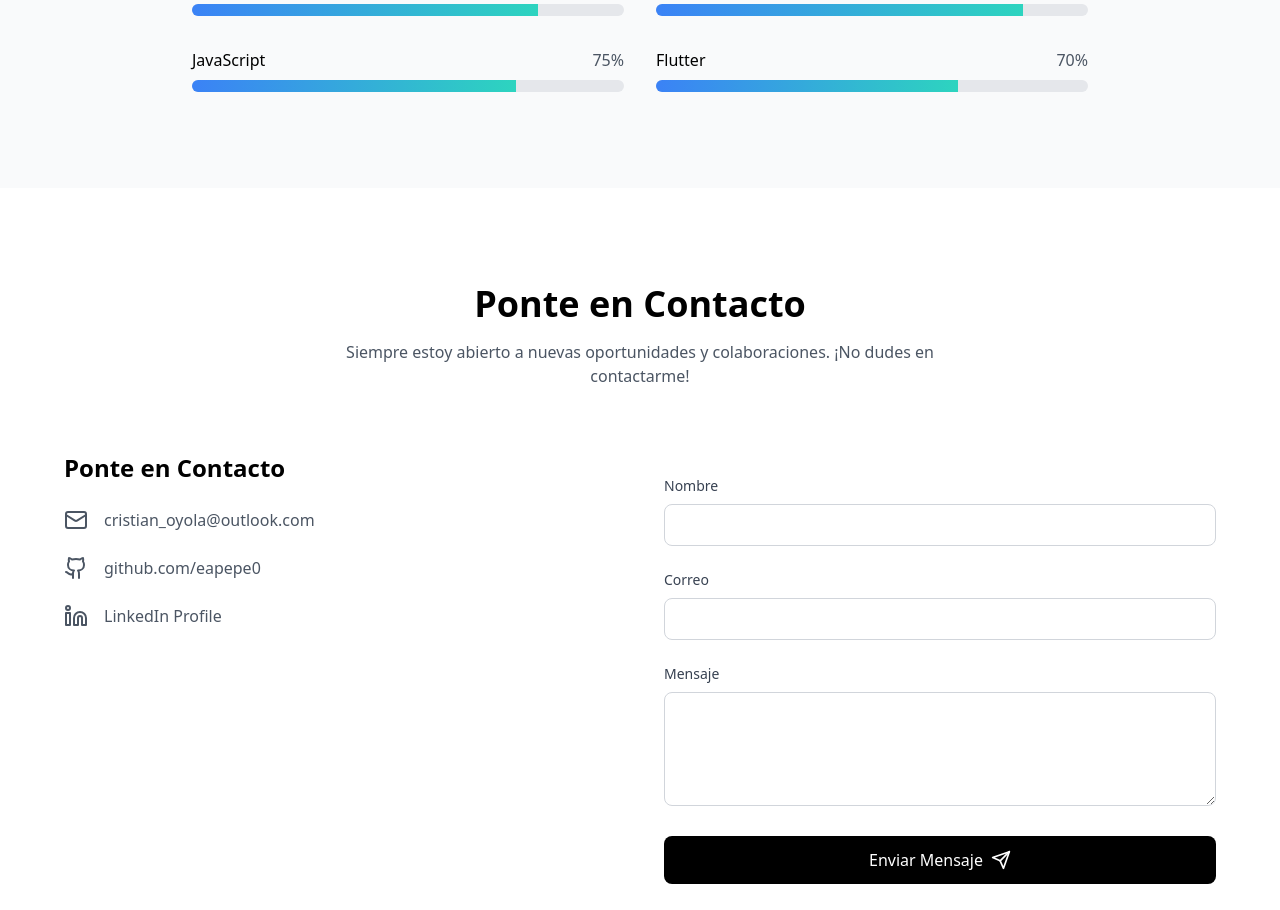
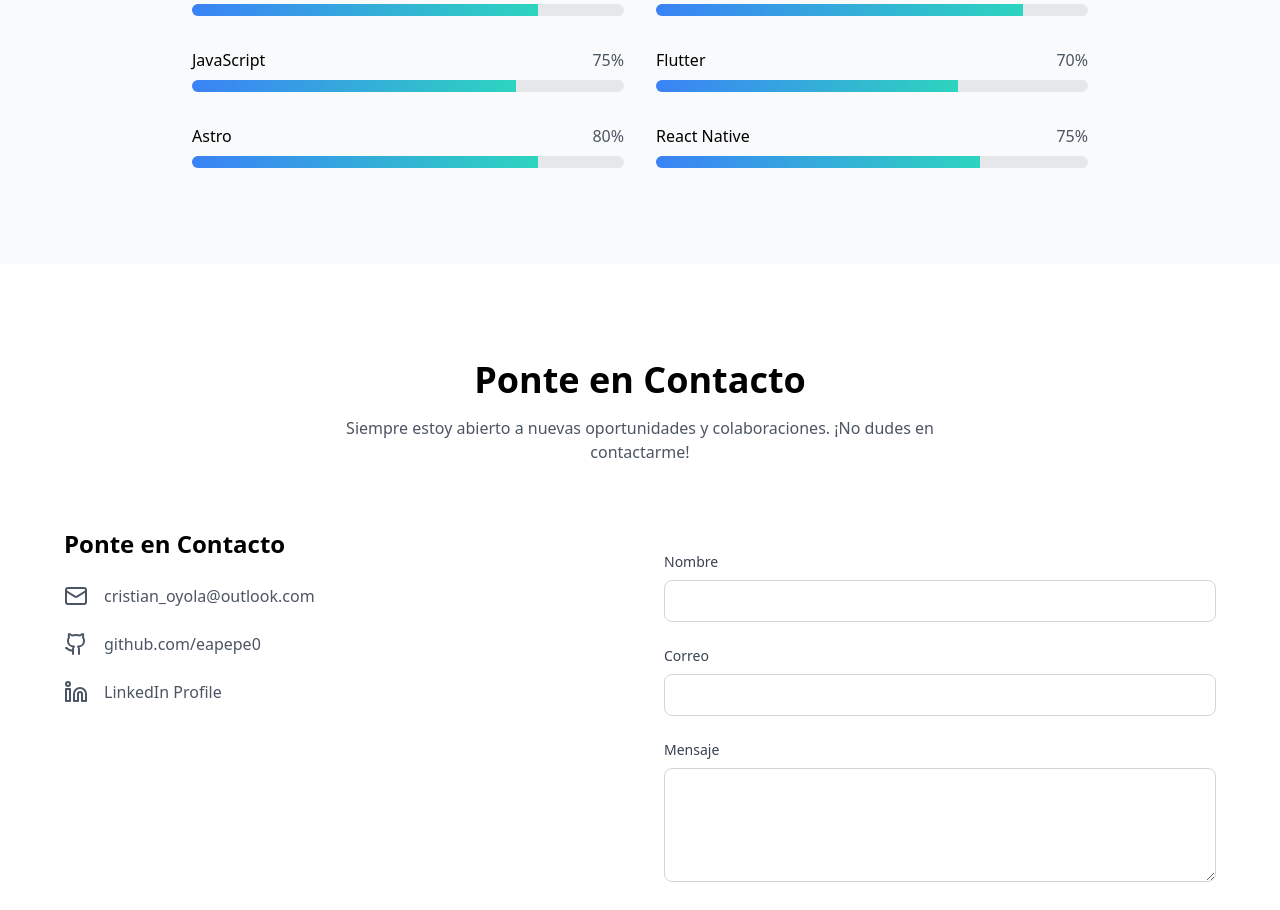
Before and after one commit to eapepe0/eapepe0.github.io, a React (Vite) app: page / in a window 1280 px wide. Shown: the part 2840-3750 px from the top of the page. Built offline with nearby package versions, Linux system fonts and the light colour scheme; no server answers.

Commit message:
Agregando skills

```diff
--- a/src/components/Skills.tsx
+++ b/src/components/Skills.tsx
@@ -7,7 +7,9 @@ const skills = [
   { name: 'Node.js', level: 80 },
   { name: 'HTML/CSS', level: 85 },
   { name: 'JavaScript', level: 75 },
-  { name: 'Flutter', level: 70 }
+  { name: 'Flutter', level: 70 },
+  { name: 'Astro', level: 80 },
+  { name: 'React Native', level: 75 },
 ];
 
 export const Skills = () => {
```
